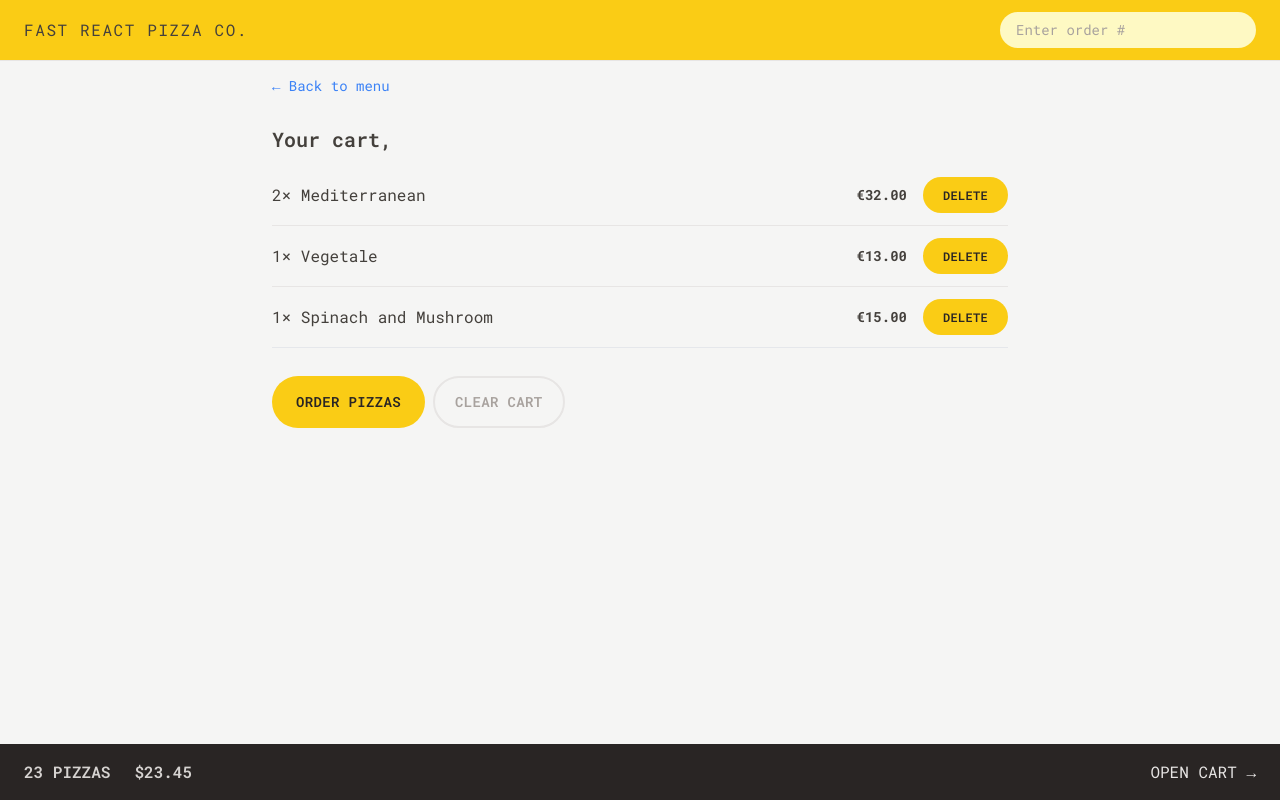
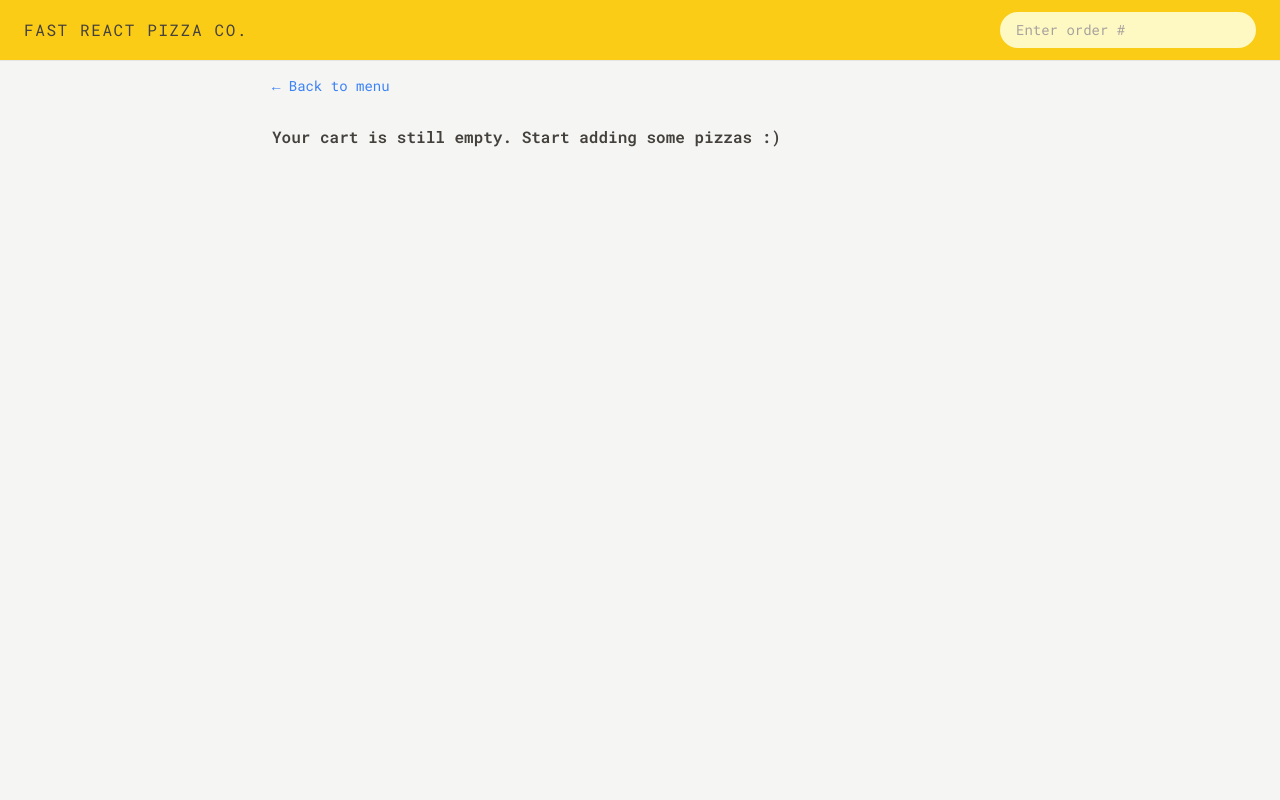
Before and after one commit to AureliaRobu/FastReactPizza, a React (Vite) app: page /cart in a window 1280 px wide. Built offline with nearby package versions, Linux system fonts and the light colour scheme.

Commit message:
Shopping cart features

```diff
--- a/src/features/cart/Cart.tsx
+++ b/src/features/cart/Cart.tsx
@@ -1,35 +1,16 @@
-import { useSelector } from 'react-redux';
+import { useDispatch, useSelector } from 'react-redux';
 import LinkButton from '../../ui/LinkButton';
 import Button from '../../ui/Button';
 import CartItem from './CartItem';
-
-const fakeCart = [
-  {
-    pizzaId: 12,
-    name: 'Mediterranean',
-    quantity: 2,
-    unitPrice: 16,
-    totalPrice: 32,
-  },
-  {
-    pizzaId: 6,
-    name: 'Vegetale',
-    quantity: 1,
-    unitPrice: 13,
-    totalPrice: 13,
-  },
-  {
-    pizzaId: 11,
-    name: 'Spinach and Mushroom',
-    quantity: 1,
-    unitPrice: 15,
-    totalPrice: 15,
-  },
-];
+import { clearCart, getCart } from './cartSlice';
+import EmptyCart from './EmptyCart';
 
 function Cart() {
-  const cart = fakeCart;
+  const cart = useSelector(getCart);
   const username = useSelector((store) => store.user.username);
+  const dispatch = useDispatch();
+
+  if (!cart.length) return <EmptyCart />;
 
   return (
     <div className="px-4 py-3">
@@ -38,7 +19,7 @@ function Cart() {
       <h2 className="mt-7 text-xl font-semibold">Your cart, {username}</h2>
       <ul className="mt-3 divide-y divide-stone-200 border-b">
         {cart.map((item) => (
-          <CartItem item={item} key={item.key} />
+          <CartItem item={item} key={item.pizzaId} />
         ))}
       </ul>
 
@@ -46,7 +27,9 @@ function Cart() {
         <Button to="/order/new" type="primary">
           Order pizzas
         </Button>
-        <Button type="secondary">Clear cart</Button>
+        <Button type="secondary" onClick={() => dispatch(clearCart())}>
+          Clear cart
+        </Button>
       </div>
     </div>
   );
--- a/src/features/cart/CartItem.tsx
+++ b/src/features/cart/CartItem.tsx
@@ -1,17 +1,25 @@
+import { useSelector } from 'react-redux';
 import { formatCurrency } from '../../utils/helpers';
-import Button from '../../ui/Button.tsx';
+import DeleteItem from './DeleteItem';
+import UpdateItemQty from './UpdateItemQty.tsx';
+import { getCurrentQuantityBYId } from './cartSlice.ts';
 
 function CartItem({ item }) {
   const { pizzaId, name, quantity, totalPrice } = item;
+  const currentQuantity = useSelector(getCurrentQuantityBYId(pizzaId));
 
   return (
-    <li className="py-3 sm:flex sm:items-center sm:justify-between">
+    <li
+      className="py-3 sm:flex sm:items-center sm:justify-between"
+      key={pizzaId}
+    >
       <p className="mb-1 sm:mb-0">
         {quantity}&times; {name}
       </p>
       <div className="flex items-center justify-between sm:gap-4">
         <p className=" text-sm font-bold">{formatCurrency(totalPrice)}</p>
-        <Button type="small">Delete</Button>
+        <UpdateItemQty pizzaId={pizzaId} currentQuantity={currentQuantity} />
+        <DeleteItem pizzaId={pizzaId} />
       </div>
     </li>
   );
--- a/src/features/cart/CartOverview.tsx
+++ b/src/features/cart/CartOverview.tsx
@@ -1,11 +1,17 @@
 import { Link } from 'react-router-dom';
+import { useSelector } from 'react-redux';
+import { getTotalCartPrice, getTotalCartQty } from './cartSlice';
+import { formatCurrency } from '../../utils/helpers';
 
 function CartOverview() {
+  const totalCartQty = useSelector(getTotalCartQty);
+  const totalCartPrice = useSelector(getTotalCartPrice);
+  if (!totalCartPrice) return null;
   return (
     <div className="flex items-center justify-between bg-stone-800 px-4 py-4 text-sm uppercase text-stone-200 sm:px-6 md:text-base">
       <p className="space-x-4 font-semibold text-stone-300 sm:space-x-6">
-        <span>23 pizzas</span>
-        <span>$23.45</span>
+        <span>{totalCartQty} pizzas</span>
+        <span>{formatCurrency(totalCartPrice)}</span>
       </p>
       <Link to="/cart">Open cart &rarr;</Link>
     </div>
--- /dev/null
+++ b/src/features/cart/DeleteItem.tsx
@@ -0,0 +1,14 @@
+import { useDispatch } from 'react-redux';
+import Button from '../../ui/Button';
+import { deleteItem } from './cartSlice';
+
+function DeleteItem({ pizzaId }) {
+  const dispatch = useDispatch();
+  return (
+    <Button type="small" onClick={() => dispatch(deleteItem(pizzaId))}>
+      Delete
+    </Button>
+  );
+}
+
+export default DeleteItem;
--- a/src/features/cart/EmptyCart.tsx
+++ b/src/features/cart/EmptyCart.tsx
@@ -1,11 +1,13 @@
-import { Link } from 'react-router-dom';
+import LinkButton from '../../ui/LinkButton';
 
 function EmptyCart() {
   return (
-    <div>
-      <Link to="/menu">&larr; Back to menu</Link>
+    <div className="px-4 py-3">
+      <LinkButton to="/menu">&larr; Back to menu</LinkButton>
 
-      <p>Your cart is still empty. Start adding some pizzas :)</p>
+      <p className="mt-7 font-semibold">
+        Your cart is still empty. Start adding some pizzas :)
+      </p>
     </div>
   );
 }
--- /dev/null
+++ b/src/features/cart/UpdateItemQty.tsx
@@ -0,0 +1,20 @@
+import { useDispatch } from 'react-redux';
+import Button from '../../ui/Button';
+import { decreaseItemQty, increaseItemQty } from './cartSlice';
+
+function UpdateItemQty({ pizzaId, currentQuantity }) {
+  const dispatch = useDispatch();
+  return (
+    <div className="flex items-center gap-1 md:gap-3">
+      <Button type="round" onClick={() => dispatch(decreaseItemQty(pizzaId))}>
+        -
+      </Button>
+      <span className="text-sm font-medium">{currentQuantity}</span>
+      <Button type="round" onClick={() => dispatch(increaseItemQty(pizzaId))}>
+        +
+      </Button>
+    </div>
+  );
+}
+
+export default UpdateItemQty;
--- a/src/features/cart/cartSlice.ts
+++ b/src/features/cart/cartSlice.ts
@@ -12,16 +12,7 @@ interface CartState {
 }
 
 const initialState: CartState = {
-  // cart: [],
-  cart: [
-    {
-      pizzaId: 12,
-      name: 'Mediterranean',
-      quantity: 2,
-      unitPrice: 16,
-      totalPrice: 32,
-    },
-  ],
+  cart: [],
 };
 
 const cartSlice = createSlice({
@@ -43,6 +34,9 @@ const cartSlice = createSlice({
       const item = state.cart.find((item) => item.pizzaId === action.payload);
       item.quantity--;
       item.totalPrice = item.quantity * item.unitPrice;
+      if (item.quantity === 0) {
+        cartSlice.caseReducers.deleteItem(state, action);
+      }
     },
     clearCart(state) {
       state.cart = [];
@@ -59,3 +53,11 @@ export const {
 } = cartSlice.actions;
 
 export default cartSlice.reducer;
+export const getCart = (state) => state.cart.cart;
+
+export const getTotalCartQty = (state) =>
+  state.cart.cart.reduce((sum, item) => sum + item.quantity, 0);
+export const getTotalCartPrice = (state) =>
+  state.cart.cart.reduce((sum, item) => sum + item.totalPrice, 0);
+export const getCurrentQuantityBYId = (id) => (state) =>
+  state.cart.cart.find((item) => id === item.pizzaId)?.quantity || 0;
--- a/src/features/menu/Menu.tsx
+++ b/src/features/menu/Menu.tsx
@@ -4,7 +4,6 @@ import MenuItem from './MenuItem';
 
 function Menu() {
   const menu = useLoaderData();
-  console.log(menu);
   return (
     <ul className="divide-y divide-stone-200 px-2">
       {menu.map((pizza) => (
--- a/src/features/menu/MenuItem.tsx
+++ b/src/features/menu/MenuItem.tsx
@@ -1,8 +1,25 @@
+import { useDispatch, useSelector } from 'react-redux';
 import { formatCurrency } from '../../utils/helpers';
-import Button from '../../ui/Button.tsx';
+import Button from '../../ui/Button';
+import { addItem, getCurrentQuantityBYId } from '../cart/cartSlice';
+import DeleteItem from '../cart/DeleteItem';
+import UpdateItemQty from '../cart/UpdateItemQty.tsx';
 
 function MenuItem({ pizza }) {
   const { id, name, unitPrice, ingredients, soldOut, imageUrl } = pizza;
+  const dispatch = useDispatch();
+  const currentQuantity = useSelector(getCurrentQuantityBYId(id));
+  const isInCart = currentQuantity > 0;
+  function handleAddToCart() {
+    const newItem = {
+      pizzaId: id,
+      name,
+      quantity: 1,
+      unitPrice,
+      totalPrice: unitPrice * 1,
+    };
+    dispatch(addItem(newItem));
+  }
 
   return (
     <li className="flex gap-4 py-2">
@@ -22,7 +39,17 @@ function MenuItem({ pizza }) {
           ) : (
             <p className="text-sm uppercase text-stone-500">Sold out</p>
           )}
-          <Button type="small">Add To Cart</Button>
+          {isInCart && (
+            <div className="flex items-center gap-3 sm:gap-8">
+              <UpdateItemQty pizzaId={id} currentQuantity={currentQuantity} />
+              <DeleteItem pizzaId={id} />{' '}
+            </div>
+          )}
+          {!soldOut && !isInCart && (
+            <Button type="small" onClick={handleAddToCart}>
+              Add To Cart
+            </Button>
+          )}
         </div>
       </div>
     </li>
--- a/src/ui/Button.tsx
+++ b/src/ui/Button.tsx
@@ -1,11 +1,12 @@
 import { Link } from 'react-router-dom';
 
-function Button({ children, disabled, to, type }) {
+function Button({ children, disabled, to, type, onClick }) {
   const base =
     'inline-block text-sm rounded-full bg-yellow-400  font-semibold uppercase tracking-wide text-stone-800 transition-colors duration-300 hover:bg-yellow-300 focus:bg-yellow-300 focus:outline-none focus:ring focus:ring-yellow-300 focus:ring-offset-2 disabled:cursor-not-allowed ';
   const styles = {
     primary: `${base} px-4 py-3 md:px-6 md:py-4`,
     small: `${base} px-4 py-2 md:px-5 md:py-2.5 text-xs`,
+    round: `${base} px-2 py-1 md:px-2.5 md:py-1 text-s`,
     secondary:
       'inline-block text-sm rounded-full border-2 border-stone-200 px-4 py-2.5 md:px-5 md:py-3.5 font-semibold uppercase tracking-wide text-stone-400 transition-colors duration-300 hover:bg-stone-300 hover:text-stone-800 focus:bg-stone-300 focus:outline-none focus:ring focus:ring-stone-300 focus:text-stone-800 focus:ring-offset-2 disabled:cursor-not-allowed ',
   };
@@ -15,6 +16,13 @@ function Button({ children, disabled, to, type }) {
         {children}
       </Link>
     );
+  if (onClick) {
+    return (
+      <button disabled={disabled} className={styles[type]} onClick={onClick}>
+        {children}
+      </button>
+    );
+  }
   return (
     <button disabled={disabled} className={styles[type]}>
       {children}
```
